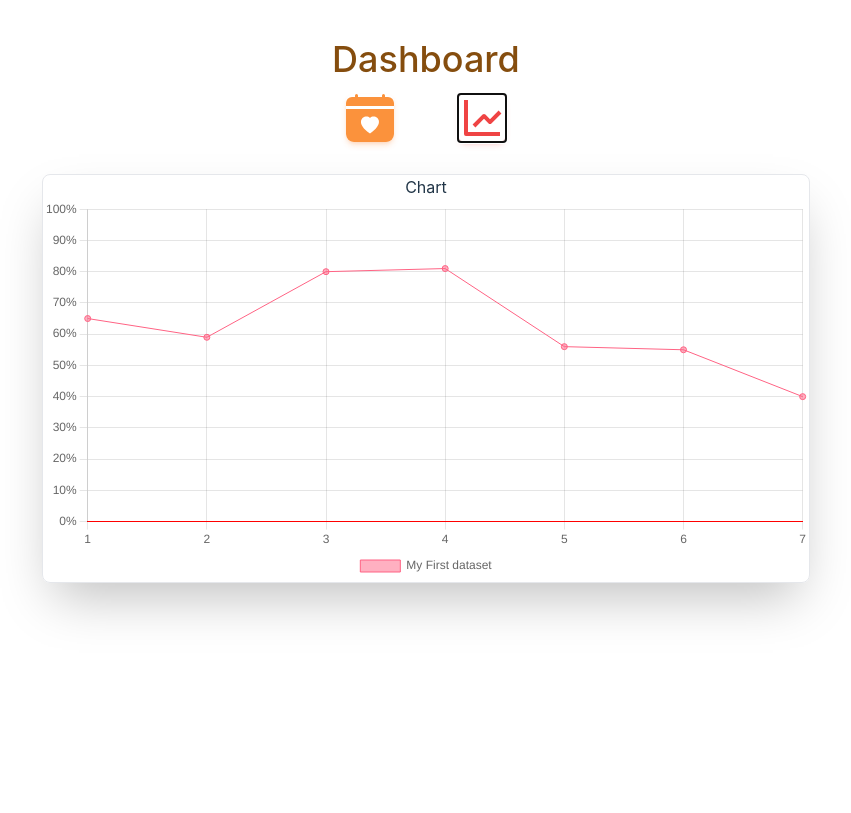
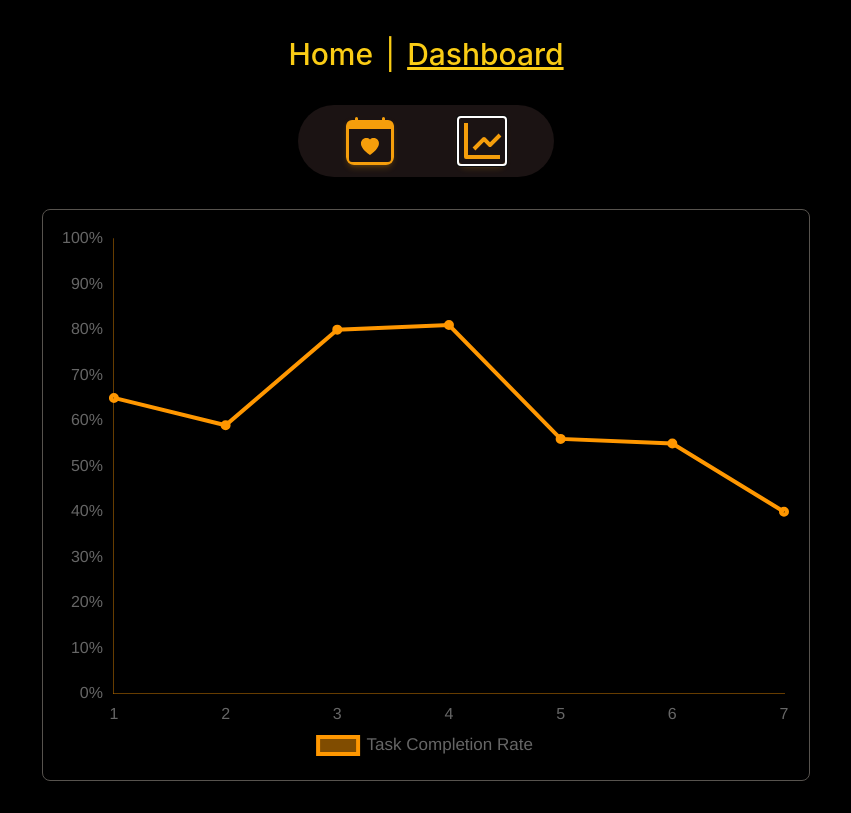
Before and after one commit to OpenUET/TodoDay, a React (Vite) app in the folder client/: page /dashboard in a window 1280 px wide. Both pictures are taken after a click on the tab 696 px from the left and 118 px from the top of the page. Shown: the whole page, without its empty margins (214-1065 px from the left). Built offline with nearby package versions, Linux system fonts and the light colour scheme.

Commit message:
Set dark theme as the default

```diff
--- a/client/src/components/StreakModal.jsx
+++ b/client/src/components/StreakModal.jsx
@@ -1,8 +1,8 @@
 import { useEffect, useState } from 'react'
-import fireGem from '../assets/fire-gem.svg'
+import ConfettiExplosion from 'react-confetti-explosion'
 import { IoClose } from 'react-icons/io5'
 import { Link } from 'react-router-dom'
-import ConfettiExplosion from 'react-confetti-explosion'
+import fireGem from '../assets/fire-gem.svg'
 
 // prettier-ignore
 const h1Phrases = [
--- a/client/src/index.css
+++ b/client/src/index.css
@@ -8,7 +8,7 @@
   line-height: 1.5;
   font-weight: 400;
 
-  color-scheme: light dark;
+  color-scheme: dark;
   color: rgba(255, 255, 255, 0.87);
   background-color: #000;
 
@@ -71,17 +71,6 @@ h1 {
   line-height: 1.1;
 }
 
-@media (prefers-color-scheme: light) {
-  :root {
-    color: #213547;
-    background-color: #ffffff;
-  }
-
-  a:hover {
-    color: #747bff;
-  }
-}
-
 .gradient-background {
   background: linear-gradient(135deg, rgba(38, 246, 99, 0.30) 0%, rgba(38, 138, 255, 0.30) 52.00%, rgba(252, 85, 255, 0.30) 100%), #000437;
 }
--- a/client/src/pages/dashboard/CompletedDaysCalendar/Calendar.css
+++ b/client/src/pages/dashboard/CompletedDaysCalendar/Calendar.css
@@ -6,23 +6,32 @@
 .nice-dates-week-header_day,
 .nice-dates-day {
     font-size: 18px;
+    color: lightgray;
 }
 
 .nice-dates-day::before {
-    background-color: #fef2dd;
+    background-color: #744900;
 }
 
 .nice-dates-day::after {
-    border: 2px solid #fe8300;
+    border: 2px solid #744900;
 }
 
 .nice-dates-day.-selected * {
     font-weight: 500;
     font-size: large;
 }
+.nice-dates-day.-selected:hover {
+    color: white;
+}
+
+.nice-dates-day.-selected:hover::after {
+    background-color: #ad6e03;
+}
 
 .nice-dates-day.-selected:not(:hover) * {
-    color: #fe8300;
+    color: #ffcb57;
+    overflow: hidden;
 }
 
 .nice-dates-day.-selected.-selected-start:not(:hover) * {
@@ -41,11 +50,13 @@
     padding-left: 5%;
     font-size: xx-large;
     z-index: 4;
+    overflow: hidden;
 }
 
 .nice-dates-day.-today::before {
     content: 'Today';
+    padding-left: 8px;
     text-align: center;
     font-size: large;
-    color: salmon;
+    color: rgb(198, 233, 0);
 }
--- a/client/src/pages/dashboard/DailyCompletionPercentageChart/index.jsx
+++ b/client/src/pages/dashboard/DailyCompletionPercentageChart/index.jsx
@@ -18,7 +18,10 @@ const options = {
   plugins: {
     legend: {
       position: 'bottom',
-      onClick: (e) => e.stopPropagation()
+      onClick: (e) => e.stopPropagation(),
+      labels: {
+        font: { size: 17 }
+      }
     },
     title: {
       display: false
@@ -27,17 +30,26 @@ const options = {
   scales: {
     x: {
       border: {
-        color: 'red'
+        color: 'rgba(255, 151, 0, 0.8)',
+        width: 0.5
+      },
+      ticks: {
+        font: { size: 16 }
       }
     },
     y: {
+      border: {
+        color: 'rgba(255, 151, 0, 0.8)',
+        width: 0.5
+      },
       beginAtZero: true,
       max: 100,
       ticks: {
         steps: 10,
         callback: function (value, index, ticks) {
           return value + '%'
-        }
+        },
+        font: { size: 16 }
       }
     }
   }
@@ -49,15 +61,15 @@ const data = {
   labels,
   datasets: [
     {
-      label: 'My First dataset',
-      borderWidth: 1,
-      borderColor: 'rgb(255, 99, 132)',
-      backgroundColor: 'rgba(255, 99, 132, 0.5)',
+      label: 'Task Completion Rate',
+      borderWidth: 4,
+      borderColor: 'rgba(255, 151, 0, 1)',
+      backgroundColor: 'rgba(255, 151, 0, 0.5)',
       data: [65, 59, 80, 81, 56, 55, 40]
     }
   ]
 }
 
 export default function DailyCompletionPercentageChart() {
-  return <Line options={options} data={data} />
+  return <Line options={options} data={data} height={'220px'} />
 }
--- a/client/src/pages/dashboard/StreakInfo/index.jsx
+++ b/client/src/pages/dashboard/StreakInfo/index.jsx
@@ -8,10 +8,10 @@ const getDiffDays = (date1, date2) => {
 
 export default function StreakInfo({ icon, text, startDate, endDate }) {
   return (
-    <div className='h-full border-b-2 w-full flex flex-row flex-auto text-center'>
+    <div className='h-full border-b-2 border-stone-600 w-full flex flex-row flex-auto text-center text-amber-100'>
       <div className='w-24 flex justify-center items-center font-2xl'>{icon}</div>
       <div className='grow flex w-full flex-col justify-center items-start'>
-        <p className='text-xl font-semibold'>{getDiffDays(startDate, endDate)} days</p>
+        <p className='text-xl font-semibold text-amber-400'>{getDiffDays(startDate, endDate)} days</p>
         <p>{text}</p>
       </div>
     </div>
--- a/client/src/pages/dashboard/index.jsx
+++ b/client/src/pages/dashboard/index.jsx
@@ -1,11 +1,13 @@
+import { BiLineChart } from 'react-icons/bi'
+import { BsCalendarHeart } from 'react-icons/bs'
+import { AiOutlineHome } from 'react-icons/ai'
+import { Link } from 'react-router-dom'
 import { FaMedal } from 'react-icons/fa'
 import { ImFire } from 'react-icons/im'
-import { BsFillCalendarHeartFill } from 'react-icons/bs'
-import { BiLineChart } from 'react-icons/bi'
+import { Tab, TabList, TabPanel, Tabs } from 'react-tabs'
 import CompletedDaysCalendar from './CompletedDaysCalendar'
 import DailyCompletionPercentageChart from './DailyCompletionPercentageChart'
 import StreakInfo from './StreakInfo'
-import { Tab, Tabs, TabList, TabPanel } from 'react-tabs'
 
 const startDate = new Date('2023-06-15')
 const endDate = new Date()
@@ -16,15 +18,35 @@ endDate.setHours(0, 0, 0, 0)
 
 export default function Dashboard() {
   return (
-    <div className='bg-white text-center max-w-3xl m-auto rounded-full'>
-      <h1 className='text-4xl font-medium leading-normal mt-0 mb-2 text-yellow-800'>Dashboard</h1>
+    <div className='text-center max-w-3xl m-auto'>
+      <nav className='mb-5 flex justify-center gap-3 text-3xl text-yellow-400'>
+        <Link to='/' component={'h1'} className='font-medium leading-normal mt-0 mb-2 text-yellow-400 hover:text-yellow-300'>
+          Home
+        </Link>
+        <div name={'Divider'} className='pt-1'>
+          |
+        </div>
+        <Link
+          to='/dashboard'
+          component={'h1'}
+          className='text-yellow-400 hover:text-yellow-300 font-medium leading-normal mt-0 mb-2 underline'
+        >
+          Dashboard
+        </Link>
+      </nav>
       <Tabs>
-        <TabList className='flex flex-row gap-16 select-none m-auto cursor-pointer focus:outline-none justify-center items-center mb-8'>
+        <TabList className='flex flex-row gap-16 select-none m-auto cursor-pointer focus:outline-none justify-center items-center mb-8 bg-[#1b1313] w-64 pl-6 pr-6 pb-3 pt-3 rounded-full'>
           <Tab>
-            <BsFillCalendarHeartFill size={32} className='middle none center h-12 max-h-[48px] w-12 max-w-[48px] rounded-lg bg-inherit font-sans text-sm font-bold uppercase text-orange-400 shadow-md shadow-orange-500/20 transition-all hover:shadow-lg hover:shadow-orange-500/40 focus:opacity-[0.85] focus:shadow-none active:opacity-[0.85] active:shadow-none disabled:pointer-events-none disabled:opacity-50 disabled:shadow-none'/>
+            <BsCalendarHeart
+              size={32}
+              className='middle none center h-12 max-h-[48px] w-12 max-w-[48px] rounded-lg bg-inherit font-sans text-sm font-bold uppercase text-amber-500 shadow-md shadow-amber-500/20 transition-all hover:shadow-lg hover:shadow-amber-500/40 focus:opacity-[0.85] focus:shadow-none active:opacity-[0.85] active:shadow-none disabled:pointer-events-none disabled:opacity-50 disabled:shadow-none'
+            />
           </Tab>
           <Tab>
-            <BiLineChart size={32} className='middle none center h-12 max-h-[48px] w-12 max-w-[48px] rounded-lg bg-inherit font-sans text-sm font-bold uppercase text-red-500 shadow-md shadow-red-500/20 transition-all hover:shadow-lg hover:shadow-red-500/40 focus:opacity-[0.85] focus:shadow-none active:opacity-[0.85] active:shadow-none disabled:pointer-events-none disabled:opacity-50 disabled:shadow-none'/>
+            <BiLineChart
+              size={32}
+              className='middle none center h-12 max-h-[48px] w-12 max-w-[48px] rounded-lg bg-inherit font-sans text-sm font-bold uppercase text-amber-500 shadow-md shadow-amber-500/20 transition-all hover:shadow-lg hover:shadow-amber-500/40 focus:opacity-[0.85] focus:shadow-none active:opacity-[0.85] active:shadow-none disabled:pointer-events-none disabled:opacity-50 disabled:shadow-none'
+            />
           </Tab>
         </TabList>
 
@@ -42,7 +64,7 @@ export default function Dashboard() {
 
 function Tab1() {
   return (
-    <div className='max-w-2xl m-auto border shadow-2xl rounded-lg'>
+    <div className='bg-stone-950 max-w-2xl m-auto border border-stone-600 shadow-2xl rounded-lg'>
       <div className='flex h-20 w-full'>
         <StreakInfo
           icon={<ImFire size={36} color={'#fe8300'} />}
@@ -50,7 +72,7 @@ function Tab1() {
           endDate={endDate}
           text={'Current Streak'}
         />
-        <div name={'divider'} className='border-s-2'></div>
+        <div name={'divider'} className='border-s-2 border-stone-600'></div>
         <StreakInfo
           icon={<FaMedal size={36} color={'#fe8300'} />}
           startDate={startDate}
@@ -65,8 +87,7 @@ function Tab1() {
 
 function Tab2() {
   return (
-    <div className='max-w-3xl m-auto border shadow-2xl rounded-lg'>
-      <h2>Chart</h2>
+    <div className='flex flex-col gap-5 p-4 max-w-3xl m-auto border border-stone-600 shadow-2xl rounded-lg'>
       <DailyCompletionPercentageChart />
     </div>
   )
--- a/client/src/pages/home/index.jsx
+++ b/client/src/pages/home/index.jsx
@@ -30,8 +30,8 @@ export default function Home() {
     <TodoListContext.Provider value={{ view, maxWeight }}>
       <ToasterProvider />
 
-      <div className='flex flex-col bg-transparent w-full h-auto m-auto justify-center items-center'>
-        <div className='text-white text-2xl font-bold flex justify-start'>Tododay</div>
+      <div className='text-center bg-transparent w-full h-auto m-auto'>
+        <h1 className='text-white text-2xl font-bold flex justify-start'>Tododay</h1>
 
         <div className='flex mb-4 items-center justify-center'>
           <button onClick={changeView} className='p-4 text-[#444444] bg-white rounded-2xl w-[151px] h-[64px]'>
@@ -40,7 +40,7 @@ export default function Home() {
         </div>
 
         {view == 'List' && (
-          <div className='h-[556px] w-[1086px]'>
+          <div className='m-auto h-[556px] w-[1086px]'>
             <ListView tasks={tasks} setTasks={setTasks} maxWeight={maxWeight} />
           </div>
         )}
```
